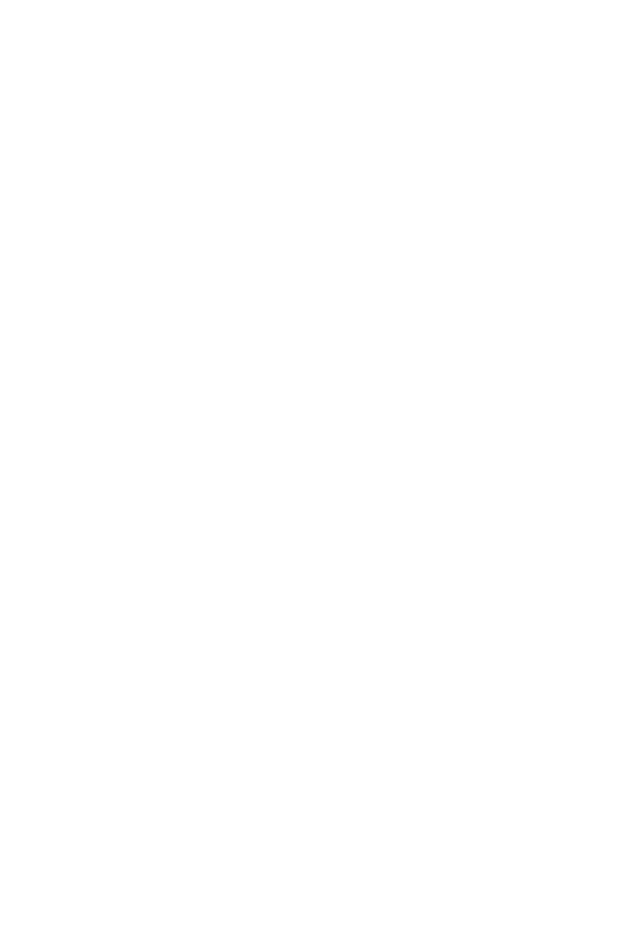
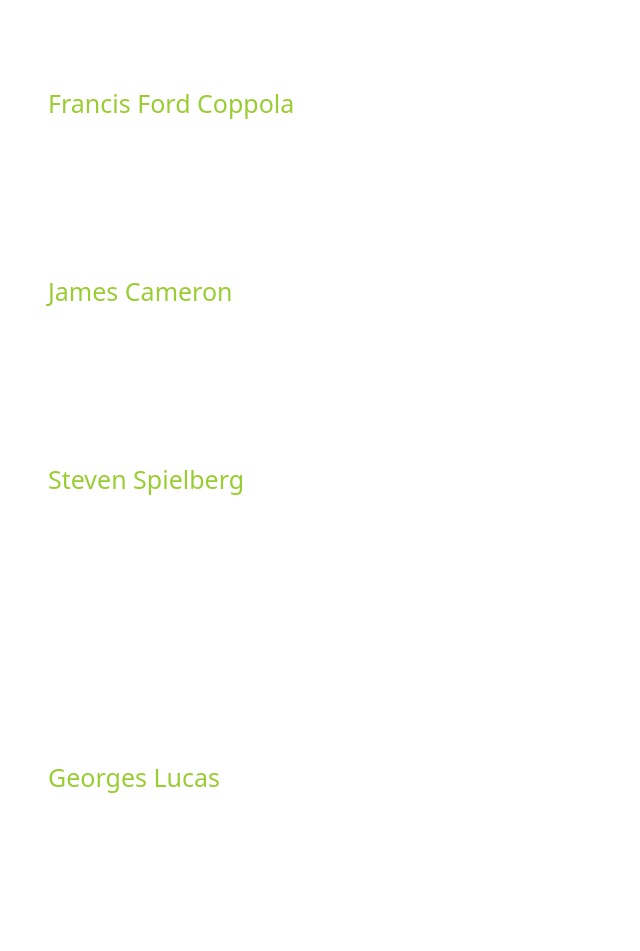
Before and after one commit to cryzzito/Labo4, a plain HTML site: page index.html in a window 1280 px wide. Shown: the whole page, without its empty margins (0-640 px from the left). Before the commit the page ends 916 px from the top, so only its background shows below. Drawn offline with Linux system fonts and the light colour scheme.

Commit message:
commit & sync

```diff
--- a/css/style.css
+++ b/css/style.css
@@ -10,13 +10,13 @@ h1{
 ul{
     list-style-type: disc;
 }
-h2{
+ol{
+    color: white;
+    list-style: upper-latin;
+}
+.title{
     color: yellowgreen;
     list-style: none;
     font-size: 25px;
     display: inline;
 }
-ol{
-    color: white;
-    list-style: upper-latin;
-}
--- a/index.html
+++ b/index.html
@@ -9,7 +9,7 @@
 <body>
     <h1>Le septième art: Quelques réalisateurs</h1>
     <ol>
-        <li>Francis Ford Coppola</li>
+        <div class="title">Francis Ford Coppola</div>
             <ul>
                 <li>Apocalypse Now</li>
                     <ul>
@@ -23,7 +23,7 @@
                         <li>Robert De Niro</li>
                     </ul>
             </ul>
-        <li>James Cameron</li>
+            <div class="title">James Cameron</div>
             <ul>
                 <li>Titanic</li>
                     <ul>
@@ -37,7 +37,7 @@
                         <li>Martin Kove</li>
                     </ul>
             </ul>
-        <li>Steven Spielberg</li>
+            <div class="title">Steven Spielberg</div>
             <ol>
                 <li>Indiana Jones et le temple maudit</li>
                     <ul>
@@ -58,7 +58,7 @@
                         <li>Colin Farrell</li>
                     </ul>
             </ol>
-        <li>Georges Lucas</li>
+            <div class="title">Georges Lucas</div>
             <ol>
                 <li>La guerre des étoiles(Stars Wars)</li>
                     <ul>
```
